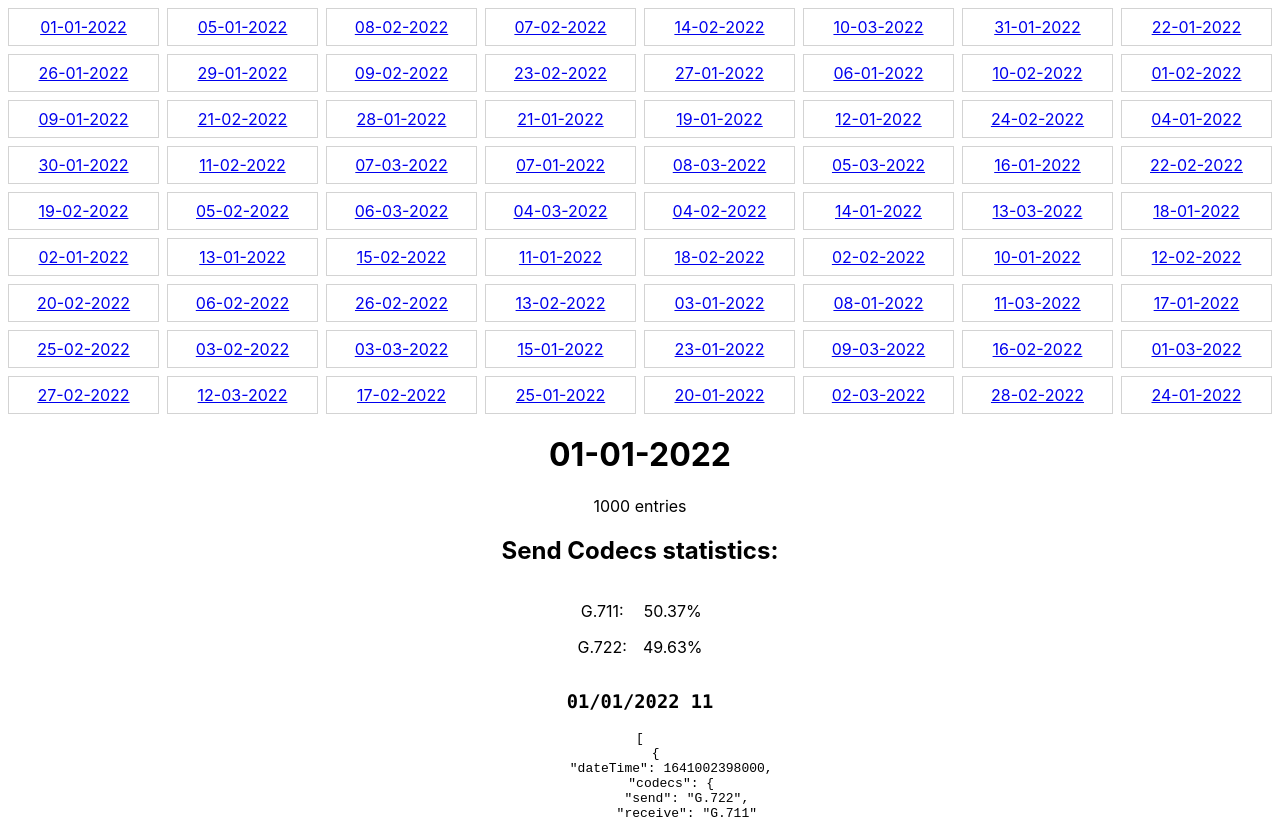
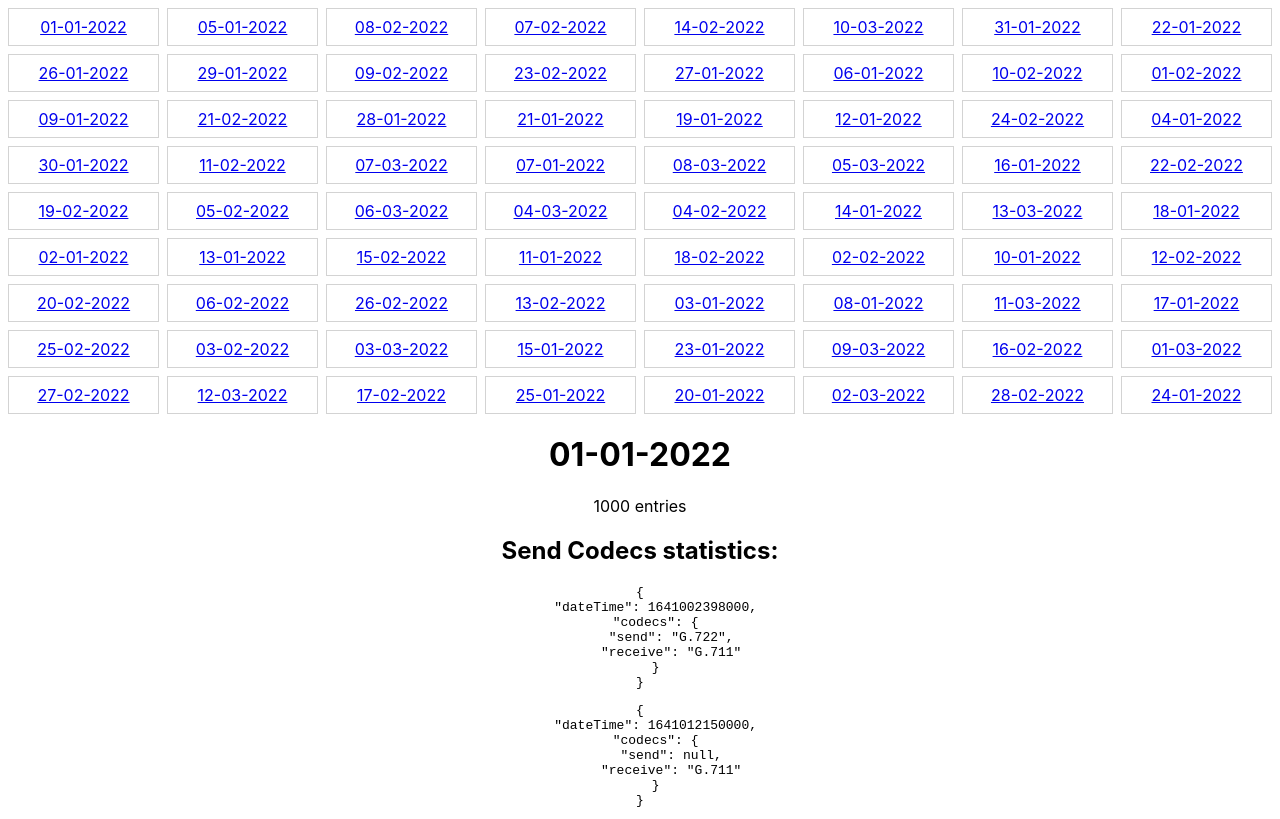
Before and after one commit to maurer2/fernsprecher-kodierer-dekodierer-schau, a React (Create React App) app in the folder app/: page /01-01-2022 in a window 1280 px wide. Shown: the top 819 px of the page. Built offline with nearby package versions, Linux system fonts and the light colour scheme.

Commit message:
Added entries per day

```diff
--- a/app/src/features/calls/Calls.tsx
+++ b/app/src/features/calls/Calls.tsx
@@ -2,18 +2,18 @@ import { ReactElement, useEffect, useMemo } from 'react';
 import { RootState } from '../../app/store';
 import { useSelector, useDispatch } from 'react-redux';
 import { getCalls } from './callsSlice';
-import { getCallsUnsorted, getSendCodecsQuantities, getDaysWithCalls } from './callsSelectors';
+import { getCallsUnsorted, /*getSendCodecsQuantities,*/ getDaysWithCalls } from './callsSelectors';
 import Navigation from './components/Navigation';
 import CallList from './components/CallList';
 
 export default function Calls(): ReactElement {
   const isLoading = useSelector((state: RootState) => state.calls.isLoading);
   const calls = useSelector(getCallsUnsorted);
-  const sendCodecs = useSelector(getSendCodecsQuantities);
+  // const sendCodecs = useSelector(getSendCodecsQuantities);
   const daysWithCalls = useSelector(getDaysWithCalls);
 
   const dispatch = useDispatch();
-  const sendStatistics = useMemo(() => Object.entries(sendCodecs), [sendCodecs]);
+  // const sendStatistics = useMemo(() => Object.entries(sendCodecs), [sendCodecs]);
 
   useEffect(() => {
     const getCallsAction = getCalls();
@@ -27,7 +27,7 @@ export default function Calls(): ReactElement {
       ) : (
         <>
           <Navigation daysWithCalls={daysWithCalls} />
-          <CallList calls={calls} sendStatistics={sendStatistics} />
+          <CallList calls={calls} />
         </>
       )}
     </div>
--- a/app/src/features/calls/components/Call/Call.tsx
+++ b/app/src/features/calls/components/Call/Call.tsx
@@ -1,38 +1,36 @@
-import { Fragment, ReactElement, useEffect, VFC } from 'react';
+import { Fragment, ReactElement, useEffect, useMemo, VFC } from 'react';
 import { useParams } from 'react-router-dom';
 import useCallListGroupedByDate from '../../hooks/useCallListGroupedByDate';
 
 import * as Types from './Call.types'
 
-const Call: VFC<Readonly<Types.CallProps>> = ({calls, sendStatistics}): ReactElement => {
+const Call: VFC<Readonly<Types.CallProps>> = ({calls}) => {
   const [groupedCallList] = useCallListGroupedByDate(calls);
   const { day } = useParams();
 
-  console.log(day);
+  if (!day) {
+    return null
+  }
 
-  useEffect(() => {
-    console.log('mounted', calls);
-  }, [calls]);
+  const dayFormatted = day.replaceAll('-', '/')
+  const entriesForDay = groupedCallList[dayFormatted];
 
   return (
     <div className="container">
       <h2>Send Codecs statistics:</h2>
-      <dl>
+      {/* <dl>
         {sendStatistics.map(([key, value]) => (
           <Fragment key={key}>
             <dt>{key}:</dt>
             <dt>{value.percentage.toFixed(2)}%</dt>
           </Fragment>
         ))}
-      </dl>
+      </dl> */}
       <div>
         <code>
-          {Object.entries(groupedCallList).map((group) => (
-            <Fragment key={group[0]}>
-              <h3>
-                {group[0]} {group[1].length}
-              </h3>
-              <pre>{JSON.stringify(group[1], null, 4)}</pre>
+          {Boolean(entriesForDay) && entriesForDay.map((group, index) => (
+            <Fragment key={index}>
+              <pre>{JSON.stringify(group, null, 4)}</pre>
             </Fragment>
           ))}
         </code>
--- a/app/src/features/calls/components/CallList/CallList.tsx
+++ b/app/src/features/calls/components/CallList/CallList.tsx
@@ -5,7 +5,7 @@ import Call from '../Call/Call';
 
 import * as Types from './CallList.types';
 
-const CallList: VFC<Readonly<Types.CallListProps>> = ({ calls, sendStatistics }): ReactElement => {
+const CallList: VFC<Readonly<Types.CallListProps>> = ({ calls }): ReactElement => {
   const [groupedCallList] = useCallListGroupedByDate(calls);
   const { day } = useParams();
 
@@ -29,7 +29,7 @@ const CallList: VFC<Readonly<Types.CallListProps>> = ({ calls, sendStatistics })
     <div className="container">
       <h1>{day}</h1>
       <span>{numberOfEntries} entries</span>
-      <Call calls={calls} sendStatistics={sendStatistics} />
+      <Call calls={calls}/>
     </div>
   );
 };
--- a/app/src/features/calls/components/CallList/CallList.types.ts
+++ b/app/src/features/calls/components/CallList/CallList.types.ts
@@ -9,5 +9,5 @@ type Statistics = [dateTime: string, statistics: Count];
 
 export type CallListProps = {
   calls: Call[];
-  sendStatistics: Statistics[];
+  sendStatistics?: Statistics[];
 };
--- a/app/src/features/calls/hooks/useCallListGroupedByDate.ts
+++ b/app/src/features/calls/hooks/useCallListGroupedByDate.ts
@@ -2,8 +2,7 @@ import { useState, useEffect, useMemo, useCallback } from 'react';
 import type { Call } from '../callsApi';
 import { groupBy } from 'lodash-es';
 
-type CallListOrderedByDate = Record<ReturnType<Intl.DateTimeFormat['format']>, Call[]>;
-
+type CallListOrderedByDate = Record<string, Call[]>;
 export default function useCallListGroupedByDate(callList: Call[]): readonly [CallListOrderedByDate] {
   const [callsOrdered, setIsOnline] = useState<CallListOrderedByDate>({});
 
```
Also changed, not shown: app/src/features/calls/components/Call/Call.types.ts (+0 -8 lines).
